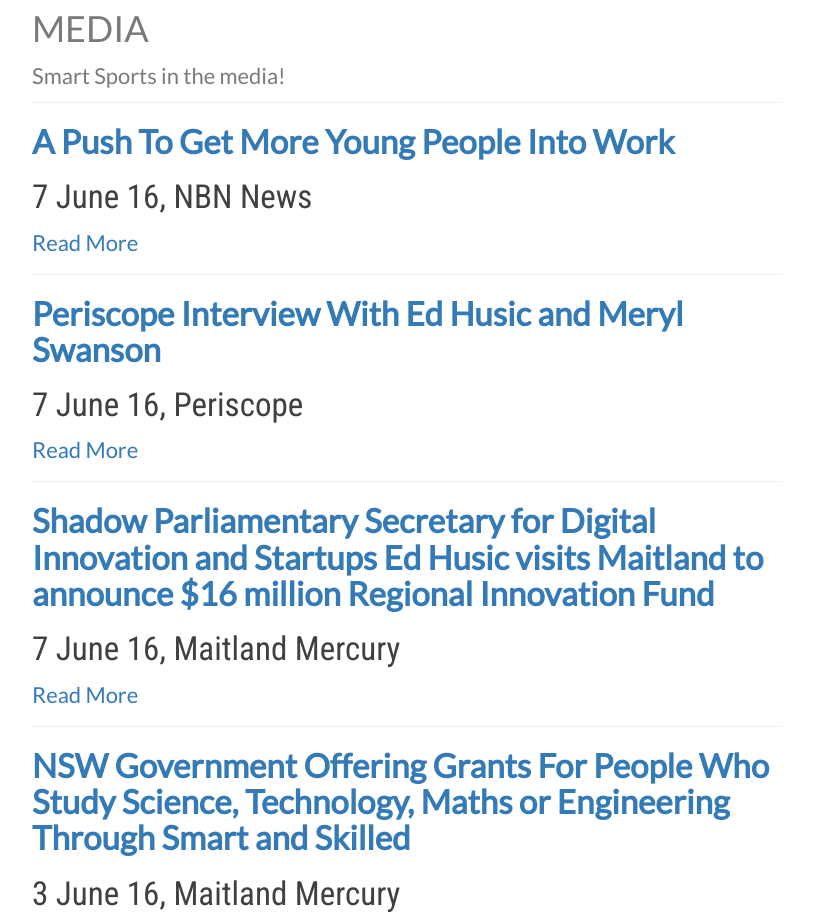
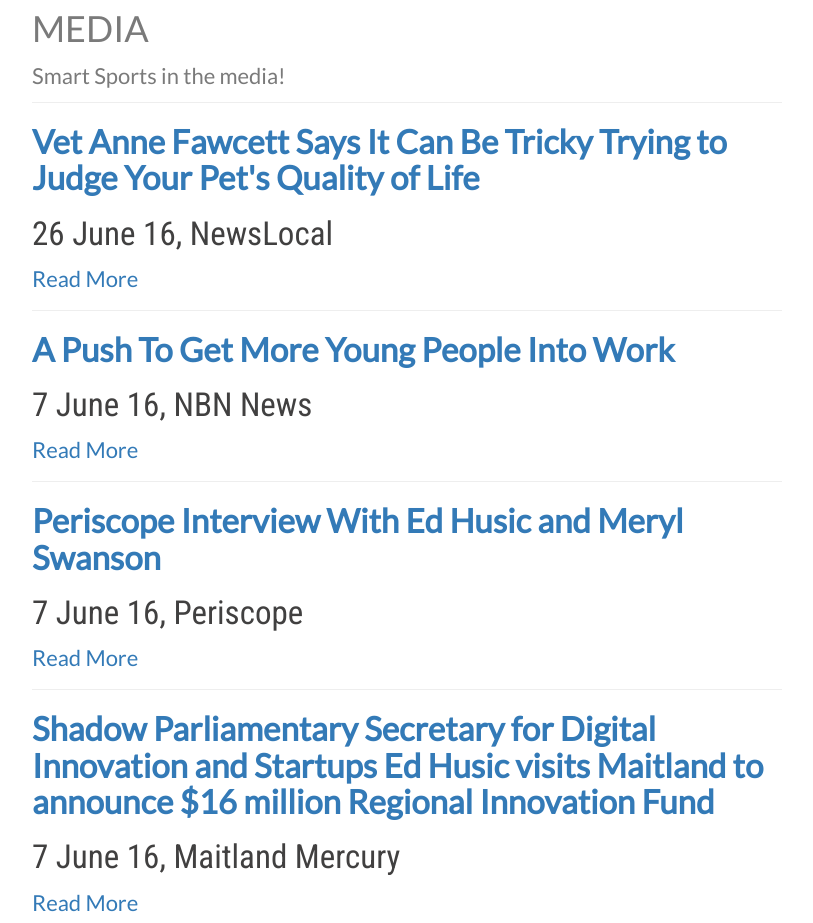
Before and after one commit to Smart-Sports/Smart-Sports.github.io, a plain HTML site: page index.html in a window 1280 px wide. Shown: the part 5080-6003 px from the top of the page, without its empty margins (233-1046 px from the left). Drawn offline with nearby package versions, Linux system fonts and the light colour scheme.

Commit message:
Add news item to media list.

```diff
--- a/index.html
+++ b/index.html
@@ -206,6 +206,12 @@
           <p>Smart Sports in the media!</p>
 
           <div class="media-item">
+            <h2><a href="http://www.dailytelegraph.com.au/newslocal/news/vet-anne-fawcett-says-it-can-be-tricky-trying-to-judge-your-pets-quality-of-life/news-story/d049fffa54d63d8389c04b133859e92e">Vet Anne Fawcett Says It Can Be Tricky Trying to Judge Your Pet&#39;s Quality of Life</a></h2>
+            <h3>26 June 16, NewsLocal</h3>
+            <a href="http://www.dailytelegraph.com.au/newslocal/news/vet-anne-fawcett-says-it-can-be-tricky-trying-to-judge-your-pets-quality-of-life/news-story/d049fffa54d63d8389c04b133859e92e">Read More</a>
+          </div>
+
+          <div class="media-item">
             <h2><a href="http://www.nbnnews.com.au/2016/06/07/a-push-to-get-more-young-people-into-work/">A Push To Get More Young People Into Work</a></h2>
             <h3>7 June 16, NBN News</h3>
             <a href="http://www.nbnnews.com.au/2016/06/07/a-push-to-get-more-young-people-into-work/">Read More</a>
```
Also changed, not shown: css/style.css (line endings or trailing spaces).
